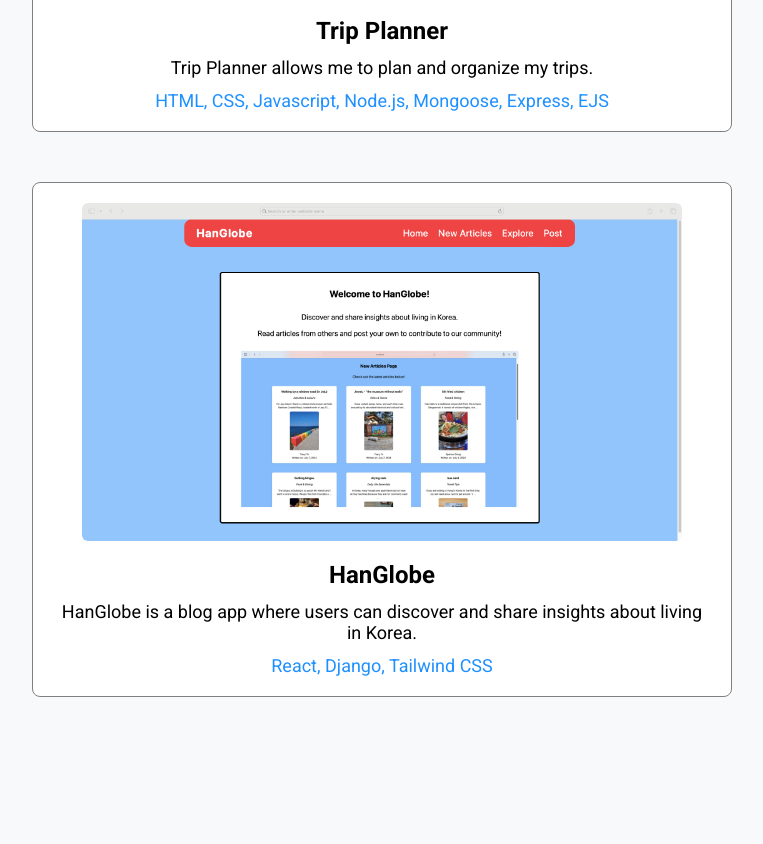
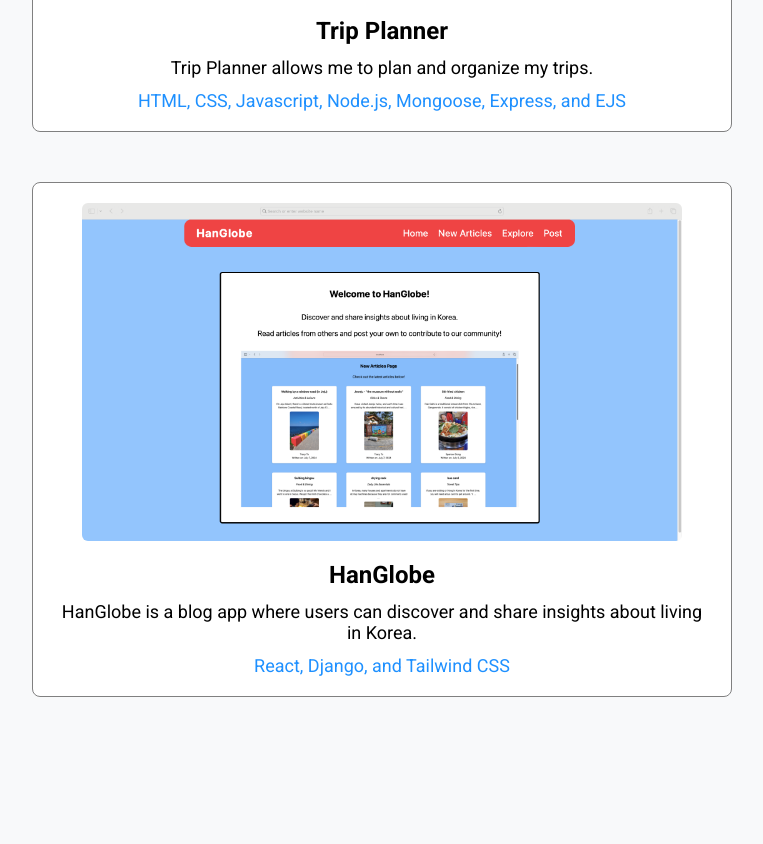
Before and after one commit to Tracy-To/portfolio-site-GA, a plain HTML site: page index.html in a window 1280 px wide. Shown: the part 2241-3085 px from the top of the page, without its empty margins (268-1031 px from the left). Drawn offline with Linux system fonts and the light colour scheme.

Commit message:
text change

```diff
--- a/index.html
+++ b/index.html
@@ -54,7 +54,7 @@
             <div class="project-description">
                 <h2>Trip Planner</h2>
                 <h3>Trip Planner allows me to plan and organize my trips.</h3>
-                <h4>HTML, CSS, Javascript, Node.js, Mongoose, Express, EJS</h4>
+                <h4>HTML, CSS, Javascript, Node.js, Mongoose, Express, and EJS</h4>
             </div>
           </a>
         </div>
@@ -65,7 +65,7 @@
             <div class="project-description">
                 <h2>HanGlobe</h2>
                 <h3>HanGlobe is a blog app where users can discover and share insights about living in Korea.</h3>
-                <h4>React, Django, Tailwind CSS</h4>
+                <h4>React, Django, and Tailwind CSS</h4>
             </div>
           </a>
         </div>
```
